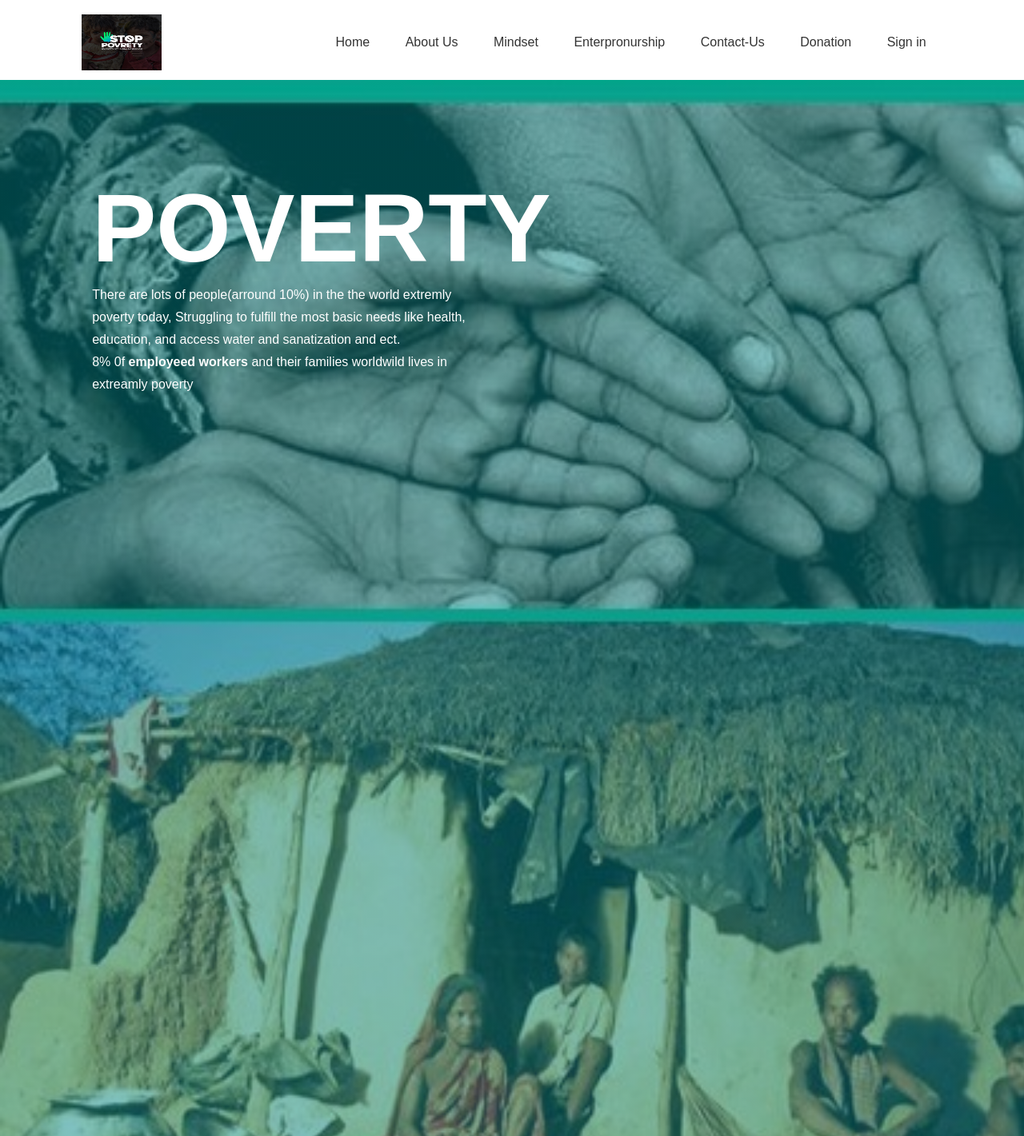
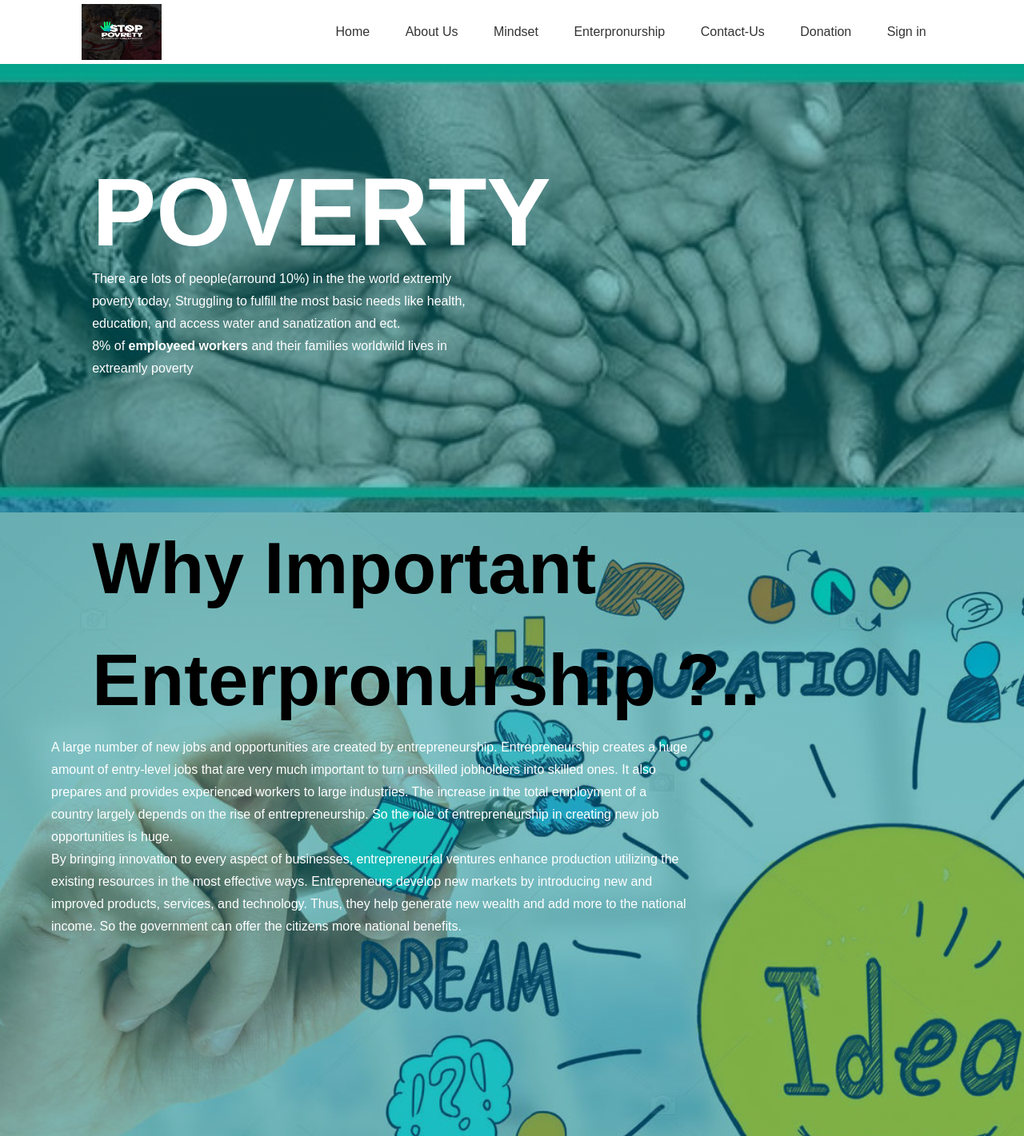
Before and after one commit to Induni1999/No_Poverty_with_Digital_Enterpronurship, a PHP site: page /home.html in a window 1280 px wide. Shown: the whole page at 80% size. Run offline with PHP 8.4, Linux system fonts and the light colour scheme.

Commit message:
Added important of Entrepreneurship to home page

```diff
--- a/css/home.css
+++ b/css/home.css
@@ -12,15 +12,24 @@
     background-position: center;
     background-size: cover;
     overflow-x: hidden;
+
 }
 
 nav{
+    background-color: #7fc5ff;
+    position: fixed;
+    vertical-align: top;
+    height: 5em;
     width: 100%;
     display: flex;
     justify-content: space-between;
     align-items: center;
     padding: 18px 8%;
     transition: background 1s;
+    z-index: 100;
+    left: 0;
+    top: 0;
+
 }
 
 nav.logo img{
@@ -80,13 +89,14 @@
 .banner-area{
     background-image: linear-gradient(rgba(0, 131, 136, 0.5),rgba(0, 131, 136, 0.5)),url(../images/poverty.jpeg);
     background-size: cover;
-    top: 100px;
-    height: 100vh;
+    top: 80px;
+    height: 80vh;
     width: 100%;
-    position: fixed;
+    position: absolute;
+
 
 }
-.banner-area::after{
+.banner-area:after{
     content: '';
     position: absolute;
     top: 0;
@@ -98,3 +108,28 @@
     z-index: -1;
 
 }
+.content2{
+    background-image: linear-gradient(rgba(0, 131, 136, 0.5),rgba(0, 131, 136, 0.5)),url(../images/Enterprenuship\ sketch.jpg);
+    background-size: cover;
+    top: 500px;
+    height: 90vh;
+    width: 100%;
+    position: absolute;
+    margin-top: 11%;
+    color: #fff;
+}
+.content2 h2{
+    color: black;
+    font-size: 90px;
+    line-height: 140px;
+    font-weight: 600;
+    margin-left: 9%;
+}
+.content2 p{
+    max-width: 800px;
+    font-size: medium;
+    line-height: 28px;
+    margin-left: 5%;
+    margin-bottom: 10%;
+
+}
--- a/home.html
+++ b/home.html
@@ -28,11 +28,15 @@
 
 
                 <h1 class="slide-left">POVERTY</h1>
-                <p class="slide-left">There are lots of people(arround 10%) in the the world extremly poverty today, Struggling to fulfill the most basic needs like health, education, and access water and sanatization and ect.<br>8% 0f <b>employeed workers</b> and their families worldwild lives in extreamly poverty </p>
+                <p class="slide-left">There are lots of people(arround 10%) in the the world extremly poverty today, Struggling to fulfill the most basic needs like health, education, and access water and sanatization and ect.<br>8% of <b>employeed workers</b> and their families worldwild lives in extreamly poverty </p>
             </div>
             </div>
+            </div>
+            <div class="content2">
+                <h2>Why Important Enterpronurship ?..</h2>
+                <p>A large number of new jobs and opportunities are created by entrepreneurship. Entrepreneurship creates a huge amount of entry-level jobs that are very much important to turn unskilled jobholders into skilled ones. It also prepares and provides experienced workers to large industries. The increase in the total employment of a country largely depends on the rise of entrepreneurship. So the role of entrepreneurship in creating new job opportunities is huge. <br>By bringing innovation to every aspect of businesses, entrepreneurial ventures enhance production utilizing the existing resources in the most effective ways. Entrepreneurs develop new markets by introducing new and improved products, services, and technology. Thus, they help generate new wealth and add more to the national income. So the government can offer the citizens more national benefits. </p>
 
-        </div>
+            </div>
 
     </body>
 </html>
```
